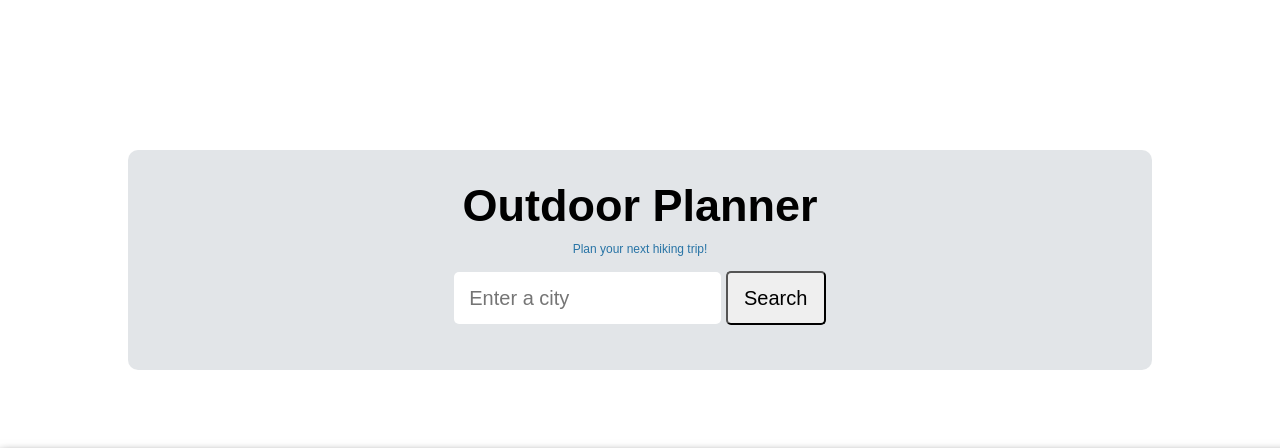
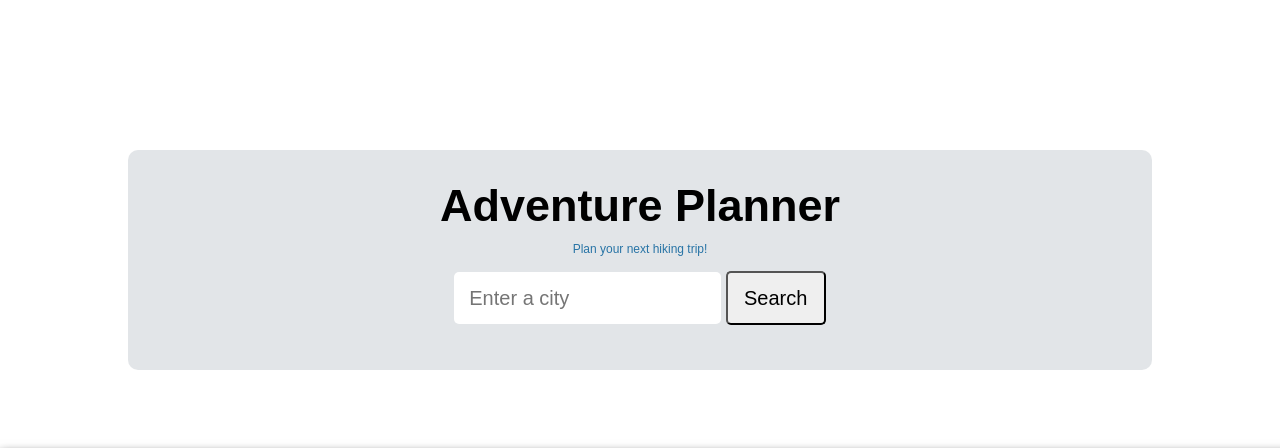
Before and after one commit to jihanku69/adventure-planner, a plain HTML site: page index.html in a window 1280 px wide. Shown: the top 448 px of the page. Drawn offline with nearby package versions, Linux system fonts and the light colour scheme; some packages are replaced by stand-ins of ours; files whose address does not match are found by name; a web font is replaced by a local one.

Commit message:
Update index.html

```diff
--- a/index.html
+++ b/index.html
@@ -4,8 +4,8 @@
     <meta charset="utf-8">
     <meta name="author" content="Lindsey">
     <meta name="viewport" content="width=device-width">
-    <meta name="description" content="Outdoor Planner app.">
-    <title>Outdoor Planner</title>
+    <meta name="description" content="Adventure Planner app.">
+    <title>Adventure Planner</title>
     <link rel="stylesheet" href="style.css">
     <link href="https://fonts.googleapis.com/css?family=Mina" rel="stylesheet">
   </head>
@@ -14,7 +14,7 @@
     <main role="main">
       <div class="start-display">
         <header role="banner" class="row">
-          <h1>Outdoor Planner</h1>
+          <h1>Adventure Planner</h1>
           <p class="api_info">Plan your next hiking trip!</p>
         </header>
 
```
